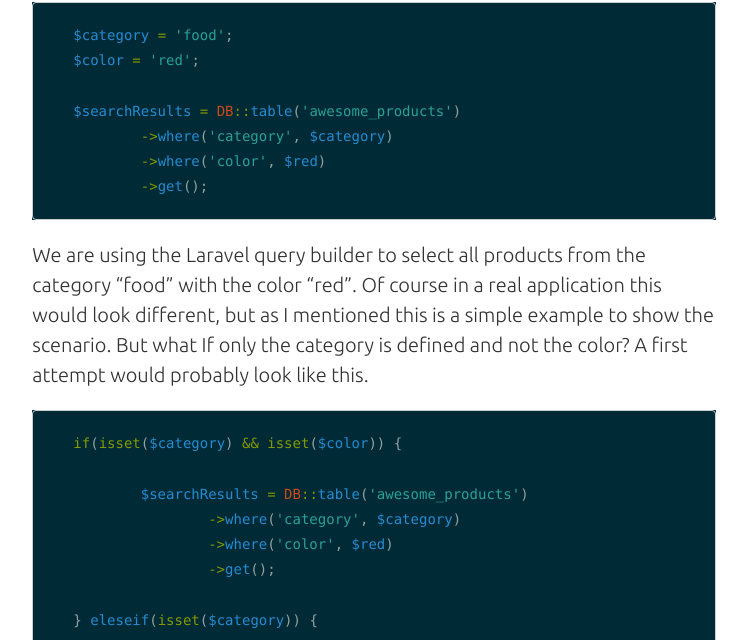
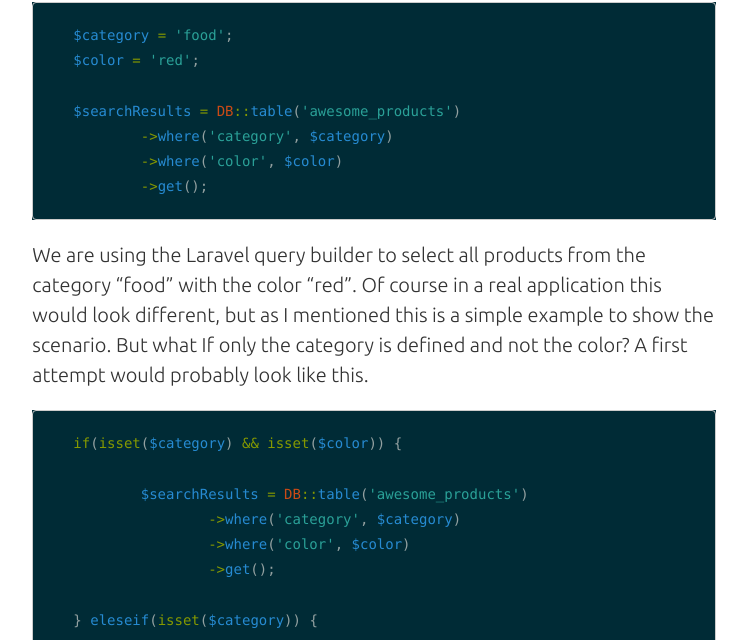
Before and after one commit to christophrumpel/christophrumpel.github.io, a Jekyll site: the page built from _posts/2014-09-01-conditional-queries-in-laravel-4.md, in a window 1280 px wide and 900 px high, scrolled down 695 px. Shown: the part 107-747 px from the top of the window, without its empty margins (266-1013 px from the left). Built offline with Jekyll 4.4.1, drawn with Linux system fonts in a browser that asks for light colours; Markdown is read by kramdown in place of the engine named in the settings; comment, search, counter and statistics services are not loaded.

Commit message:
fix grammer

```diff
--- a/_posts/2014-09-01-conditional-queries-in-laravel-4.md
+++ b/_posts/2014-09-01-conditional-queries-in-laravel-4.md
@@ -14,7 +14,7 @@ $color = 'red';
 
 $searchResults = DB::table('awesome_products')
 	->where('category', $category)
-	->where('color', $red)
+	->where('color', $color)
 	->get();
 
 {% endhighlight startinline %}
@@ -26,7 +26,7 @@ if(isset($category) && isset($color)) {
 
 	$searchResults = DB::table('awesome_products')
 		->where('category', $category)
-		->where('color', $red)
+		->where('color', $color)
 		->get();
 
 } eleseif(isset($category)) {
```
